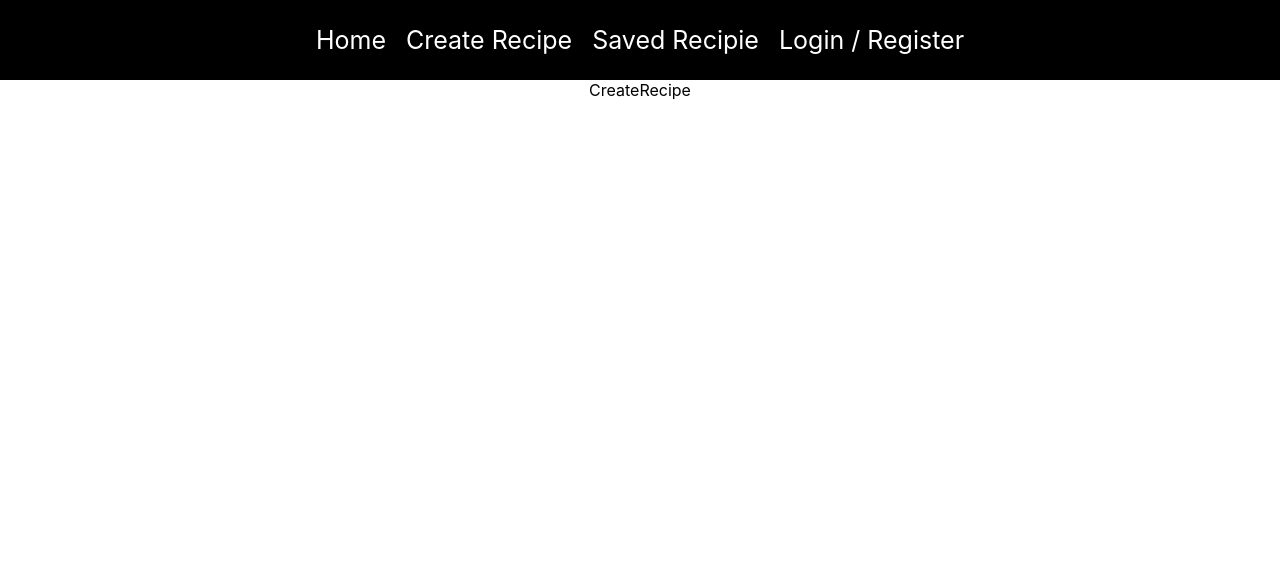
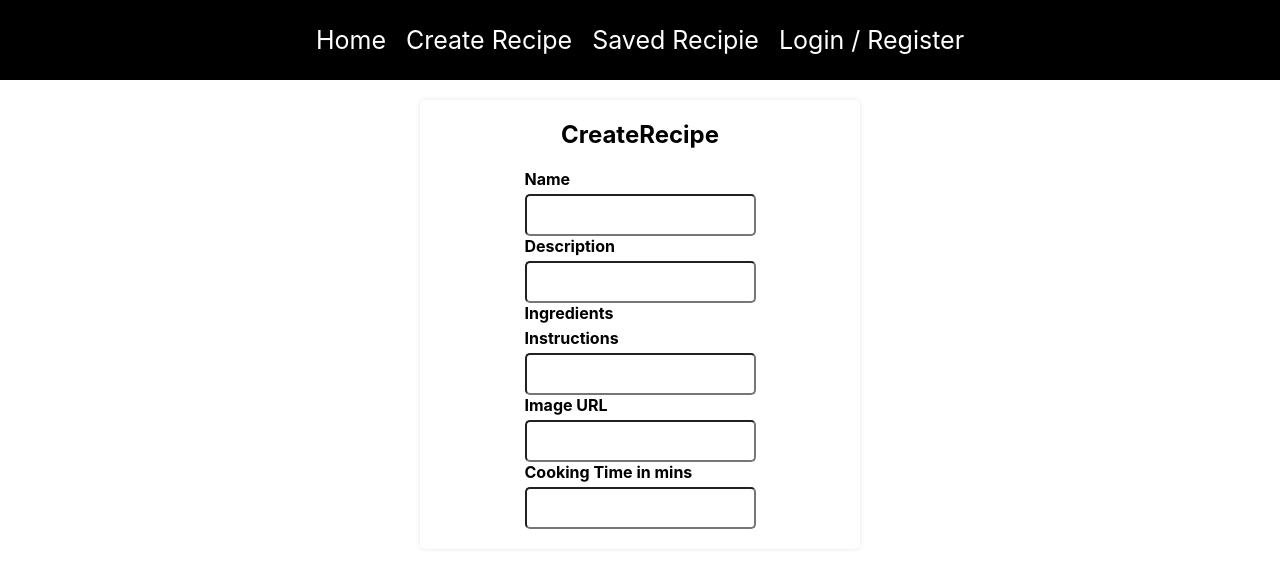
Before and after one commit to fahad39/recipeApp, a React (Create React App) app in the folder client/: page /createRecipe in a window 1280 px wide. Shown: the top 568 px of the page. Built offline with nearby package versions, Linux system fonts and the light colour scheme.

Commit message:
added recipes fields

```diff
--- a/client/src/pages/createRecipe.js
+++ b/client/src/pages/createRecipe.js
@@ -2,7 +2,23 @@
 
 const CreateRecipe = () => {
   return (
-    <div>CreateRecipe</div>
+    <div className="create-recipe">
+      <h2>CreateRecipe</h2>
+      <form>
+        <label htmlFor='name'>Name</label>
+        <input type="text" id="name" />
+        <label htmlFor='description'>Description</label>
+        <input type="text" id="description" />
+        <label htmlFor='ingredients'>Ingredients</label>
+
+        <label htmlFor='instructions'>Instructions</label>
+        <input type="text" id="instructions" />
+        <label htmlFor='imageUrl'>Image URL</label>
+        <input type="text" id="imageUrl" name="imageUrl"/>
+        <label htmlFor='cookingTime'>Cooking Time in mins</label>
+        <input type="number" id="cookingTime" name="cookingTime"/>
+      </form>
+    </div>
   )
 }
 
```
